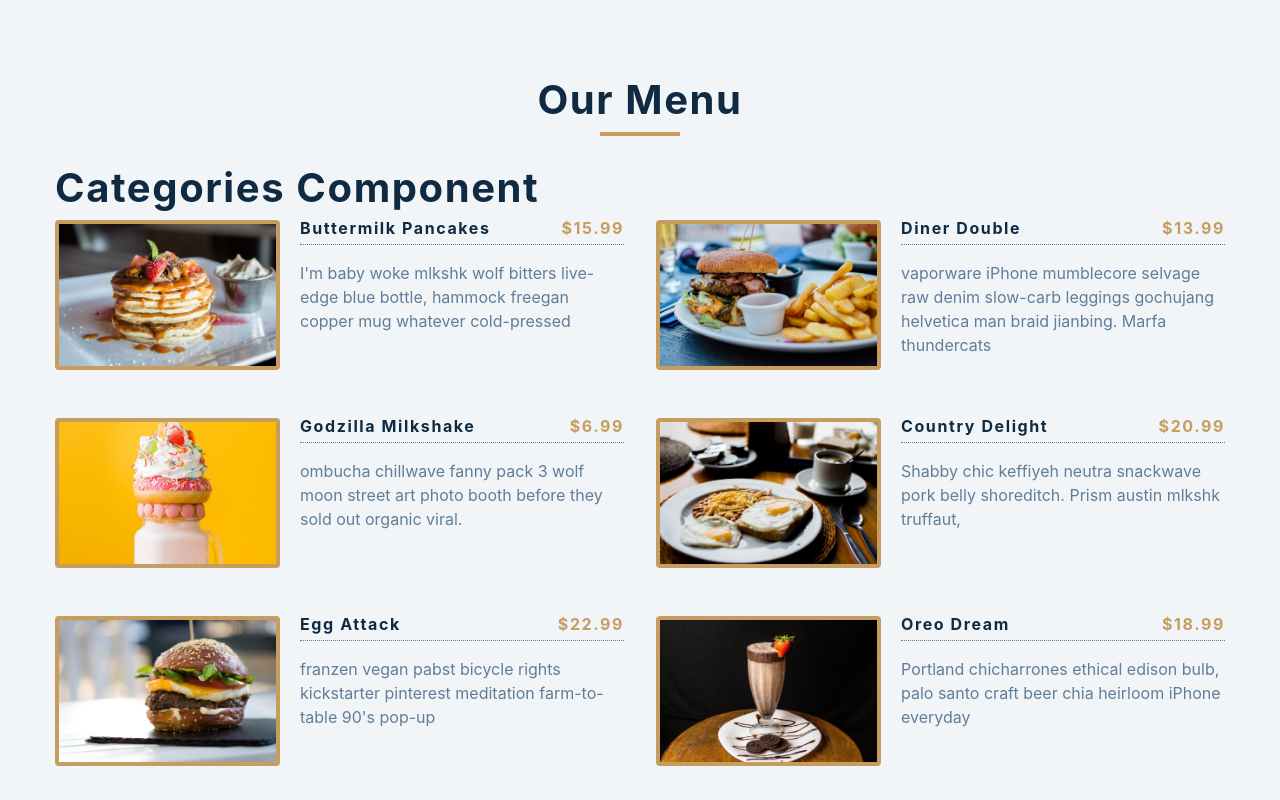
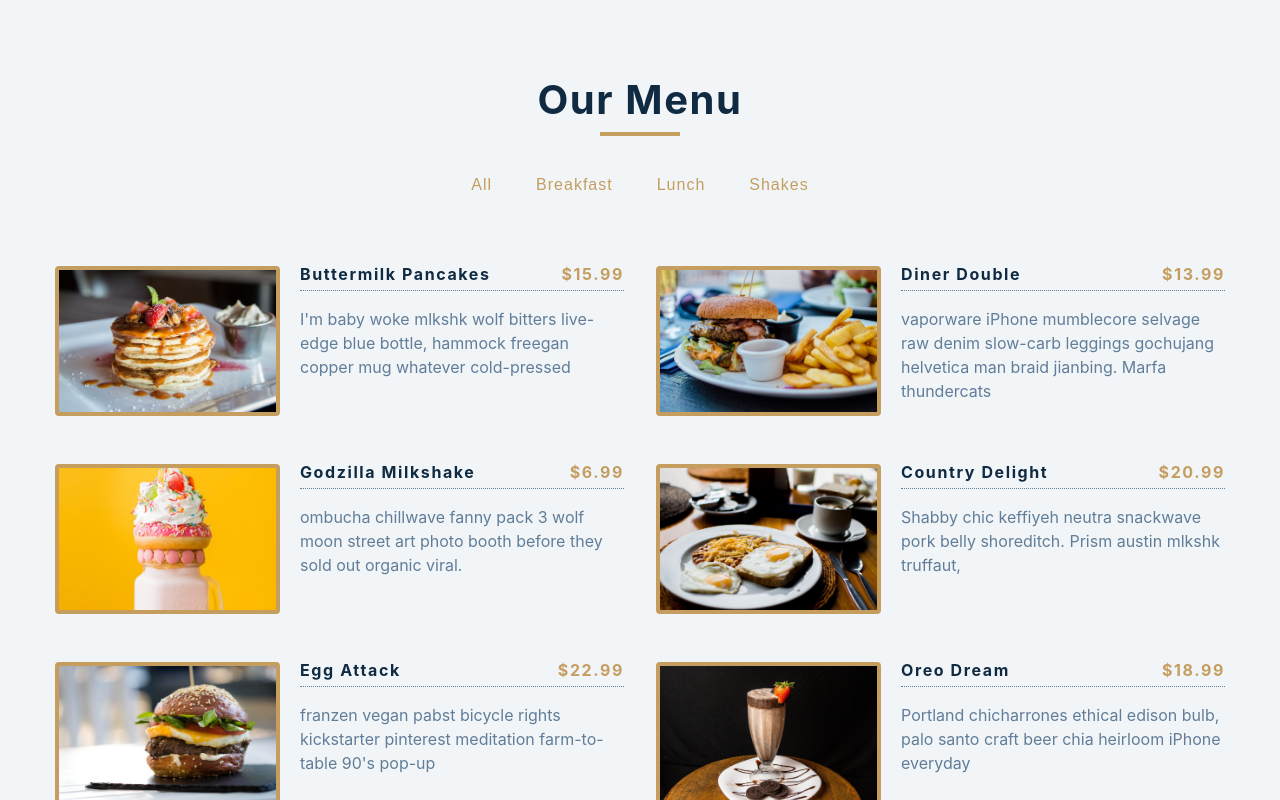
Before and after one commit to DylanParenzee/menu_app, a React (Create React App) app: page / in a window 1280 px wide. Shown: the top 800 px of the page. Built offline with nearby package versions, Linux system fonts and the light colour scheme.

Commit message:
added buttons for menu and functionality for selection based on category of data array

```diff
--- a/src/App.js
+++ b/src/App.js
@@ -8,6 +8,10 @@ function App() {
   const [categories, setCatagories] = useState([]);
 
   const filterItems = (category) => {
+    if (category === "all") {
+      setMenuItems(items);
+      return;
+    }
     const newItems = items.filter((item) => item.category === category);
     setMenuItems(newItems);
   };
--- a/src/Categories.js
+++ b/src/Categories.js
@@ -1,7 +1,42 @@
 import React from "react";
 
 const Categories = ({ filterItems }) => {
-  return <h2>categories component</h2>;
+  return (
+    <div className="btn-container">
+      <button
+        className="filter-btn"
+        onClick={() => {
+          filterItems("all");
+        }}
+      >
+        All
+      </button>
+      <button
+        className="filter-btn"
+        onClick={() => {
+          filterItems("breakfast");
+        }}
+      >
+        Breakfast
+      </button>
+      <button
+        className="filter-btn"
+        onClick={() => {
+          filterItems("lunch");
+        }}
+      >
+        Lunch
+      </button>
+      <button
+        className="filter-btn"
+        onClick={() => {
+          filterItems("shakes");
+        }}
+      >
+        shakes
+      </button>
+    </div>
+  );
 };
 
 export default Categories;
```
